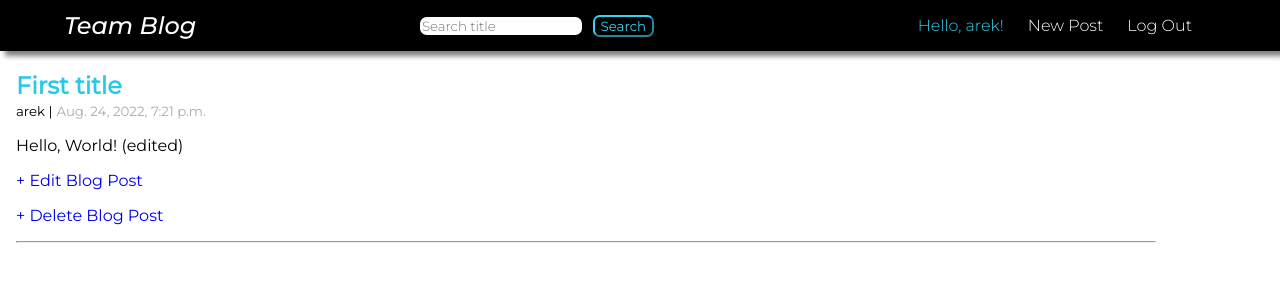
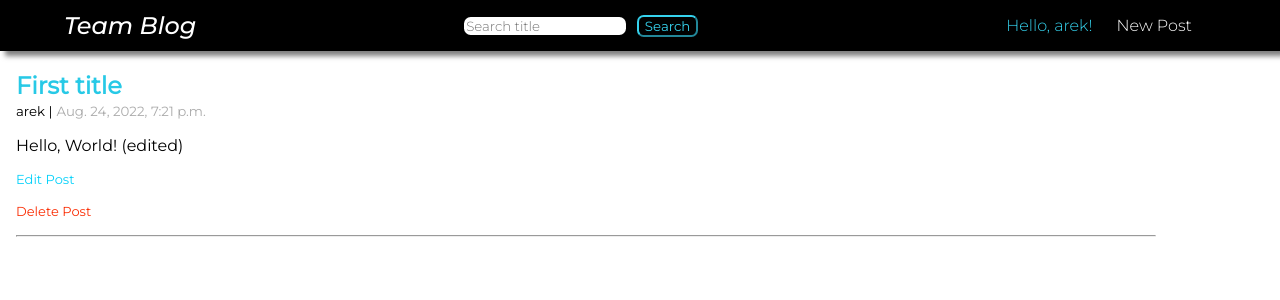
Before and after one commit to qve87/Blog-django, a Django app: page /page/1 in a window 1280 px wide. Shown: the top 300 px of the page. Run offline with Django 4.2, Linux system fonts and the light colour scheme; a user stored in the database is signed in; data comes from the database, SQL or seed files in the repository; both versions use the stored data as it was after the commit.

Commit message:
Added finishing styling

```diff
--- a/static/css/base.css
+++ b/static/css/base.css
@@ -12,8 +12,10 @@ header {
     box-shadow: 5px 5px 5px rgba(0, 0, 0, 0.5);
 }
 
-h1 {
+h1,
+label {
     margin-left: .5em;
+    font-family: "Montserrat", sans-serif;
 }
 
 h2 {
@@ -40,10 +42,19 @@ hr {
     margin-right: 0;
 }
 
+form p,
 p {
     font-family: "Montserrat", sans-serif;
     font-weight: 400;
+}
 
+form p {
+    margin-left: 1em;
+}
+
+p a {
+    font-size: small;
+    display: inline-block;
 }
 
 .page-list {
@@ -98,6 +109,24 @@ header {
     padding: 0 5%;
 }
 
+.edit-delete {
+    width: 100px;
+}
+
+.edit,
+.delete {
+    display: grid;
+
+}
+
+.delete {
+    color: rgb(250, 45, 4);
+}
+
+.edit {
+    color: rgb(4, 209, 250);
+}
+
 .nav-links {
     list-style: none;
 }
@@ -140,3 +169,26 @@ header {
 small {
     font-family: "Montserrat", sans-serif;
 }
+
+.btn-create,
+.btn-update,
+.btn-delete {
+    font-family: "Montserrat", sans-serif;
+    margin-left: 3em;
+    width: 5em;
+    height: 2em;
+    border: none;
+
+}
+
+.btn-create {
+    background-color: rgb(5, 201, 5);
+}
+
+.btn-update {
+    background-color: rgb(8, 234, 192);
+}
+
+.btn-delete {
+    background-color: rgb(250, 79, 11);
+}
--- a/templates/base.html
+++ b/templates/base.html
@@ -9,6 +9,7 @@
     <link rel="preconnect" href="https://fonts.googleapis.com">
     <link rel="preconnect" href="https://fonts.gstatic.com" crossorigin>
     <link href="https://fonts.googleapis.com/css2?family=Montserrat:ital,wght@0,300;0,400;1,500&display=swap" rel="stylesheet">
+    {% comment %} <link href="https://cdn.jsdelivr.net/npm/bootstrap@5.0.2/dist/css/bootstrap.min.css" rel="stylesheet" integrity="sha384-EVSTQN3/azprG1Anm3QDgpJLIm9Nao0Yz1ztcQTwFspd3yD65VohhpuuCOmLASjC" crossorigin="anonymous"> {% endcomment %}
     <title>First APP</title>
 </head>
 <body>
@@ -25,7 +26,7 @@
                     {% if user.is_active %}
                         <li>Hello, {{ user.username }}!</li>
                         <li><a href="{% url 'create_post' %}">New Post</a></li>
-                        <li><a href="#">Log Out</a></li>
+                        {% comment %} <li><a href="#">Log Out</a></li>                                       {% endcomment %}
                     {% else %}
                         <li><a href="#">Login</a></li>
                         <li><a href="#">Sign Up</a></li>
--- a/templates/create_post.html
+++ b/templates/create_post.html
@@ -5,7 +5,7 @@
 <h1>Create new post</h1>
 <form action="" method="post"> {% csrf_token %}
     {{ form.as_p}}
-    <input type="submit" value="Save">
+    <input class="btn-create" type="submit" value="Save">
 </form>
 
 {% endblock content %}
--- a/templates/delete_post.html
+++ b/templates/delete_post.html
@@ -2,10 +2,10 @@
 {% load static %}
 
 {% block content %}
-<h1>Update post</h1>
+<h1>Delete post</h1>
 <form action="" method="post"> {% csrf_token %}
     <p>Are you sure you want to delete {{ post.title }}?</p>
-    <input type="submit" value="Delete">
+    <input type="submit" class="btn-delete" value="Delete">
 </form>
 
 {% endblock content %}
--- a/templates/pages_detail.html
+++ b/templates/pages_detail.html
@@ -10,8 +10,10 @@
     <small class="time">{{ page.created }}</small>
     <p>{{ page.body }}</p>
     {%if user.id == page.author.id %}
-        <p><a href="{% url 'update_post' page.pk %}">+ Edit Blog Post</a></p>
-        <p><a href="{% url 'delete_post' page.pk %}">+ Delete Blog Post</a></p>
+    <div class="edit-delete">
+        <p><a class="edit" href="{% url 'update_post' page.pk %}">Edit Post</a></p>
+        <p><a class="delete" href="{% url 'delete_post' page.pk %}">Delete Post</a></p>
+    </div>
     {% endif %}
     <hr class="post-separator">
 </div>
--- a/templates/update_post.html
+++ b/templates/update_post.html
@@ -5,7 +5,7 @@
 <h1>Update post</h1>
 <form action="" method="post"> {% csrf_token %}
     {{ form.as_p}}
-    <input type="submit" value="Update">
+    <input type="submit" class="btn-update" value="Update">
 </form>
 
 {% endblock content %}
```
Also changed, not shown: db.sqlite3.
